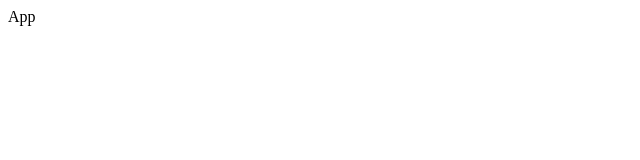
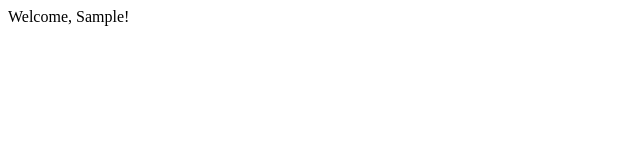
Before and after one commit to szaster/React-Bootcamp, a React (Create React App) app: page / in a window 1280 px wide. Both pictures are taken after typing "Sample" into the empty fields and a click on the button "Submit". Shown: the top 160 px of the page, without its empty margins (0-640 px from the left). Built offline with nearby package versions, Linux system fonts and the light colour scheme.

Commit message:
Added a header component, wip

```diff
--- a/src/App.js
+++ b/src/App.js
@@ -1,5 +1,6 @@
 import React from "react";
 import Login from "./components/Login";
+import Header from "./components/Header";
 
 function App() {
   const [user, setUser] = React.useState("");
@@ -7,6 +8,10 @@ function App() {
   if (!user) {
     return <Login setUser={setUser} />;
   }
-  return <div>App</div>;
+  return (
+    <div>
+      <Header user={user} />
+    </div>
+  );
 }
 export default App;
--- a/src/components/Header.js
+++ b/src/components/Header.js
@@ -1,7 +1,7 @@
 import React from "react";
 
-function Header() {
-  return <div>header</div>;
+function Header({ user }) {
+  return <div>Welcome, {user}!</div>;
 }
 
 export default Header;
```
